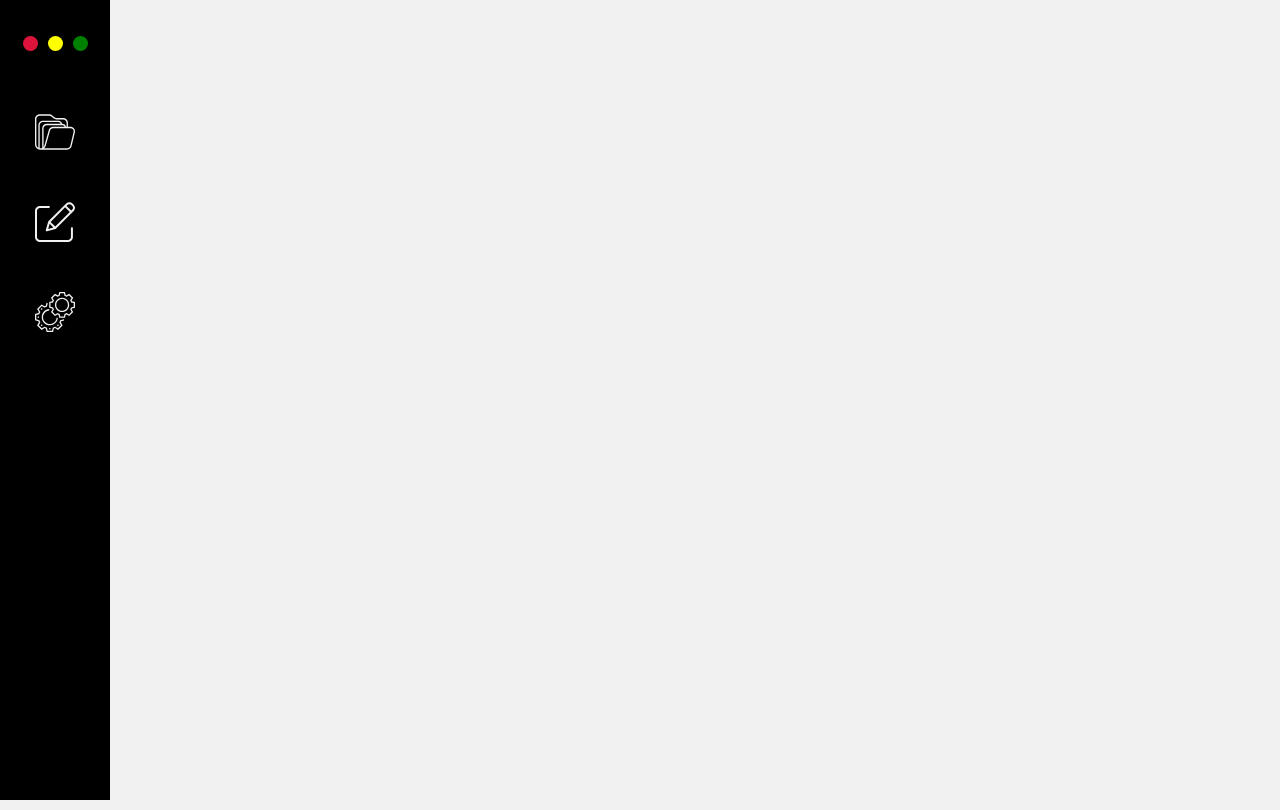
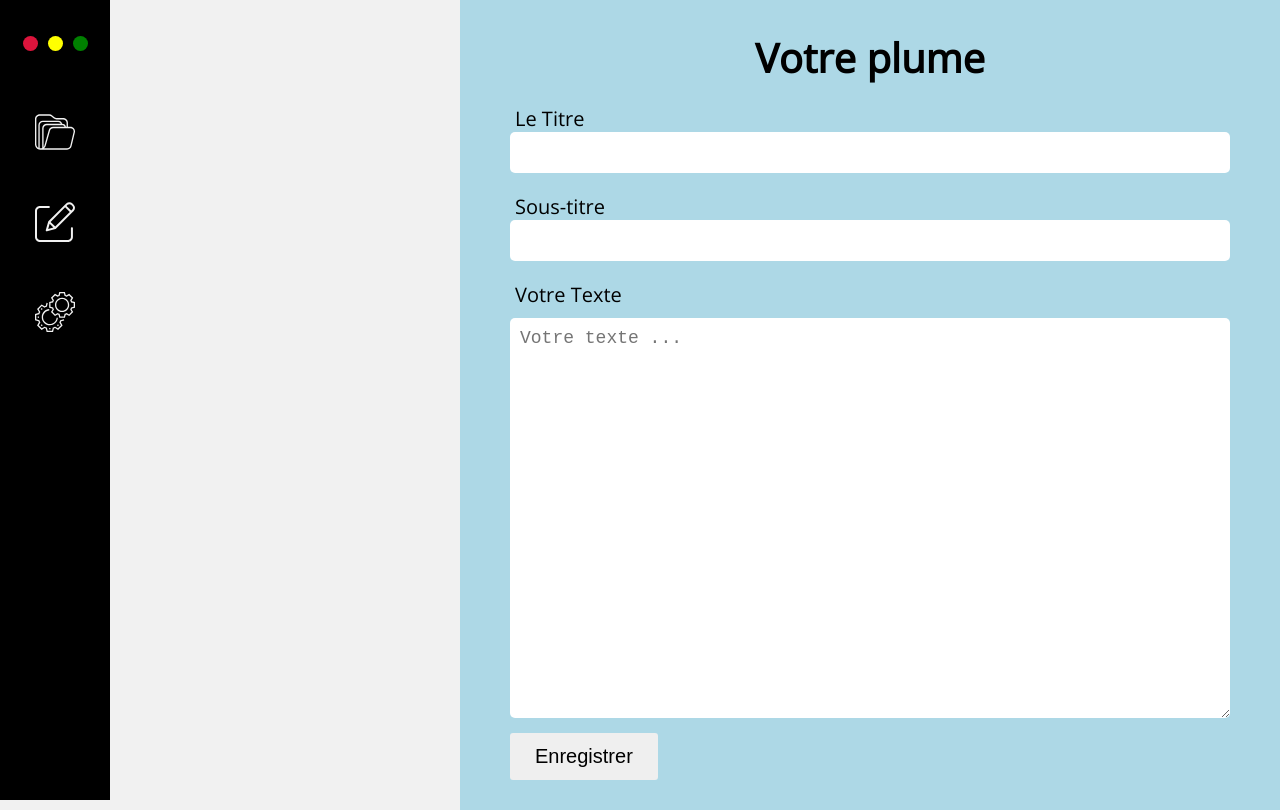
Before and after one commit to ImaneElouazzani/App-notes_ReactJS, a React (Create React App) app: page /edit in a window 1280 px wide. Built offline with nearby package versions, Linux system fonts and the light colour scheme.

Commit message:
ajout du router

```diff
--- a/src/App.js
+++ b/src/App.js
@@ -1,10 +1,19 @@
 import Sidebar from './Components/Sidebar/Sidebar'
-
+import MainArea from './Components/MainArea/MainArea'
+import ListNotes from './Components/ListNotes/ListNotes'
+import {BrowserRouter as Router, Switch, Route, Link} from 'react-router-dom'
 
 function App() {
   return (
     <>
-      <Sidebar/>
+      <Router>
+        <Sidebar />
+
+        <Switch>
+          <Route path="/" exact component={ListNotes} />
+          <Route path="/edit" exact component={MainArea} />
+        </Switch>
+      </Router>
     </>
   );
 }
--- /dev/null
+++ b/src/Components/ListNotes/ListNotes.js
@@ -0,0 +1,8 @@
+import React from 'react';
+import "./ListNotes.css"
+
+export default function ListNotes() {
+  return <div className='container-content'>
+      <h2>Voici vos notes</h2>
+  </div>;
+}
--- /dev/null
+++ b/src/Components/MainArea/MainArea.js
@@ -0,0 +1,21 @@
+import React, {useState, useEffect, useRef} from 'react';
+import './MainArea.css'
+
+export default function MainArea() {
+  return (<div className='container-content'>
+      <h2>Votre plume</h2>
+
+      <form>
+          <label htmlFor='title'>Le Titre</label>
+          <input type='text' id='title' />
+
+          <label htmlFor='subtitle'>Sous-titre</label>
+          <input type='text' id='subtitle' />
+
+          <label htmlFor='txtbody'>Votre Texte</label>
+          <textarea id="txtbody" placeholder='Votre texte ...'></textarea>
+
+          <button>Enregistrer</button>
+      </form>
+  </div>)
+}
--- a/src/Components/Sidebar/Sidebar.js
+++ b/src/Components/Sidebar/Sidebar.js
@@ -43,16 +43,16 @@ export default function Sidebar() {
         <div className='dot-nav d-green'></div>
       </div>
       <ul>
-        {/* <Link to="/"> */}
+        <Link to="/">
           <li>
             <img src={FolderIcon} alt="logo folder"/>
           </li>
-        {/* </Link> */}
-        {/* <Link to="/edit"> */}
+        </Link>
+        <Link to="/edit">
           <li>
             <img src={LogoEdit} alt="logo edit"/>
           </li>
-        {/* </Link> */}
+        </Link>
         <li>
           <img src={Tools} alt="logo tools"/>
         </li>
```
Also changed, not shown: src/redux/notes/notesReducer.js (+8 -0 lines), 1 other file (tests, documents, lock files or other folders).
